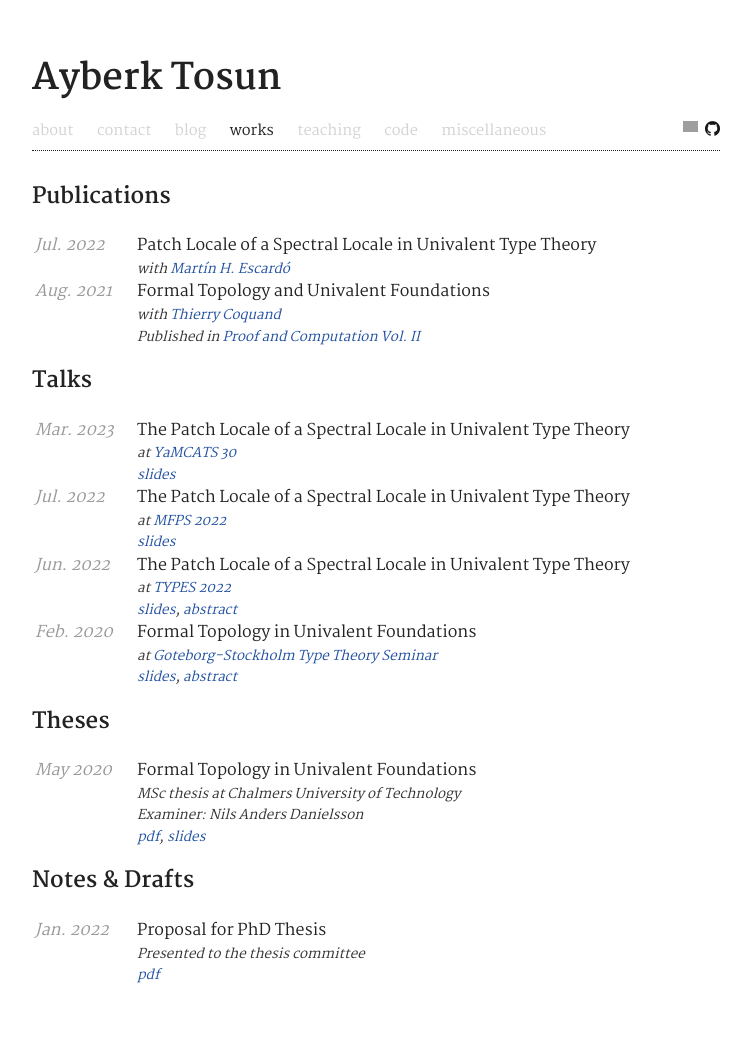
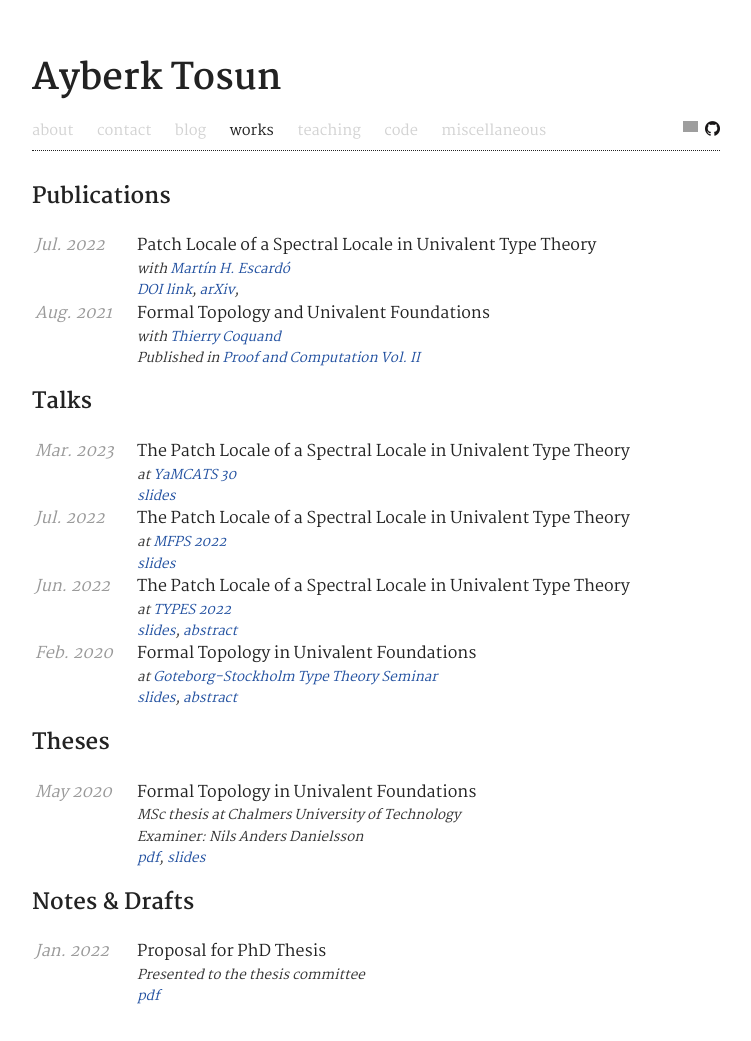
Before and after one commit to ayberkt/homepage, a Jekyll site: the page built from works.md, in a window 1280 px wide. Shown: the whole page, without its empty margins (264-1015 px from the left). Built offline with Jekyll 4.4.1, drawn with Linux system fonts in a browser that asks for light colours; comment, search, counter and statistics services are not loaded; before the commit the page ends 1019 px from its top, so only the background shows below that; grey boxes are pictures that could not be loaded.

Commit message:
Start attempt to display publication links correctly

```diff
--- a/works.md
+++ b/works.md
@@ -18,6 +18,12 @@ layout: default
       <tr>
         <td></td>
         <td class="extra">Published in <a href="{{ item.published-in.link }}">{{ item.published-in.title }}</a></td>
+      </tr>
+    {% endif %}
+    {% if item.links.size > 0 %}
+      <tr>
+        <td></td>
+        <td class="extra">{% for link in item.links %}<a href="{{ link.url }}">{{ link.name }}</a>, {% endfor %}</td>
       </tr>
     {% endif %}
     {% for extra in item.extras %}
```
